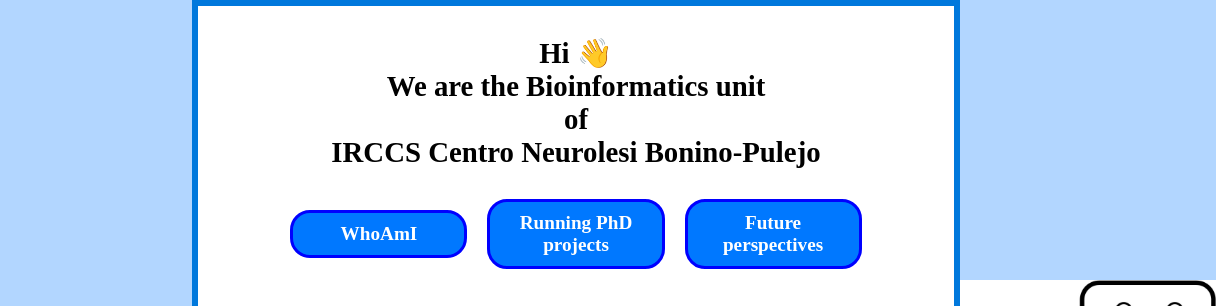
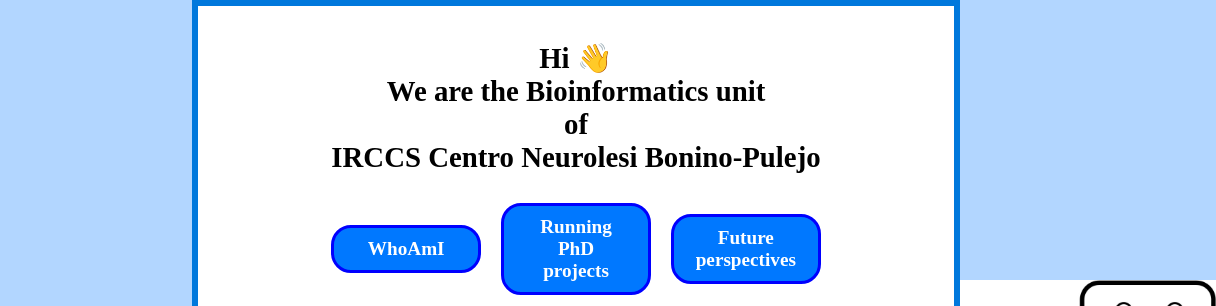
Before and after one commit to IRCCS-Bonino-Pulejo-Neurogenomics-Lab/IRCCS-Bonino-Pulejo-Neurogenomics-Lab.github.io, a plain HTML site: page index.html in a window 1280 px wide. Shown: the top 306 px of the page, 64-1280 px from the left. Drawn offline with Linux system fonts and the light colour scheme.

Commit message:
Add files via upload

```diff
--- a/index.html
+++ b/index.html
@@ -39,6 +39,7 @@ function newSite(obj) {
         display: flex;
         height: 100%;
         width: 100%;
+		background-color: rgba(0, 120, 255, 0.3);
       }
 
       #col1, #col2, #col3 {
@@ -48,7 +49,6 @@ function newSite(obj) {
       }
       #col1, #col3 {
         width: 20%;
-		background-color: rgba(0, 120, 255, 0.3);
       }
       #col2 {
         display: flex;
@@ -63,6 +63,10 @@ function newSite(obj) {
       #row1 {
         background-color: #ffffff;
 		overflow: auto;
+		display: flex;
+		justify-content: center;
+		align-items: center;
+		flex-direction: column;
       }
       #row2 {
 		background-color: rgba(255, 255, 255, 0.8);
@@ -155,7 +159,7 @@ function newSite(obj) {
 	  background-position: center center;
       width: 700px;
       height: 300px;
-      background-color: rgba(0, 0, 0, 0.3);
+      //background-color: rgba(0, 0, 0, 0.3);
     }
     </style>
   </head>
```
